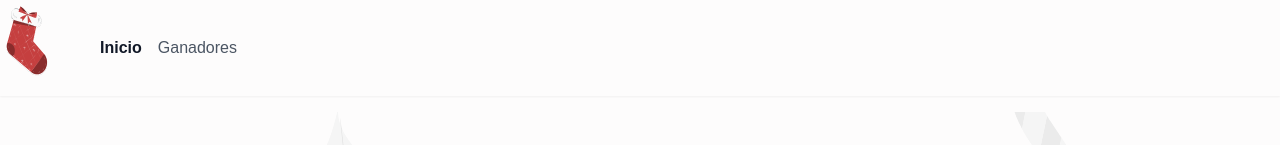
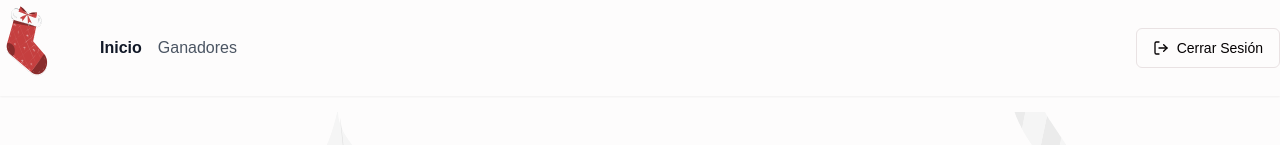
Before and after one commit to JorgeAntonio/sorter-app, a Next.js app: page / in a window 1280 px wide. Shown: the top 145 px of the page. Built offline with nearby package versions, Linux system fonts and the light colour scheme.

Commit message:
feat: add feat types interfaces

```diff
--- a/src/components/layout/nav-links.tsx
+++ b/src/components/layout/nav-links.tsx
@@ -2,6 +2,8 @@
 
 import Link from "next/link"
 import { usePathname } from "next/navigation";
+import { Button } from "../ui/button";
+import { LogOut } from "lucide-react";
 
 const routes = [
     { name: 'Inicio', path: '/' },
@@ -12,7 +14,8 @@ export const NavLinks = () => {
     const pathName = usePathname();
 
     return (
-        <div className="hidden md:block ml-10">
+        <div className="hidden md:block ml-10 w-full">
+            <div className="flex items-center justify-between space-x-4">
                 <div className="flex items-center space-x-4">
                     {
                         routes.map((route, index) => (
@@ -29,6 +32,13 @@ export const NavLinks = () => {
                         ))
                     }
                 </div>
+                <Link href={'/logout'}>
+                    <Button variant={"outline"} className="hover:bg-red-700 hover:text-white">
+                        <LogOut/>
+                        Cerrar Sesión
+                    </Button>
+                </Link>
+            </div>
         </div>
     )
 }
--- a/src/components/layout/navbar.tsx
+++ b/src/components/layout/navbar.tsx
@@ -13,7 +13,7 @@ export default async function Navbar() {
     <nav className="shadow-sm py-4">
       <div className="container mx-auto">
         <div className="flex items-center justify-between h-16">
-          <div className="flex items-center">
+          <div className="flex items-center justify-between w-full">
             <Image
               src="/logo-item.svg"
               alt="Logo"
```
Lines whose indentation alone changed are shown as unchanged.
